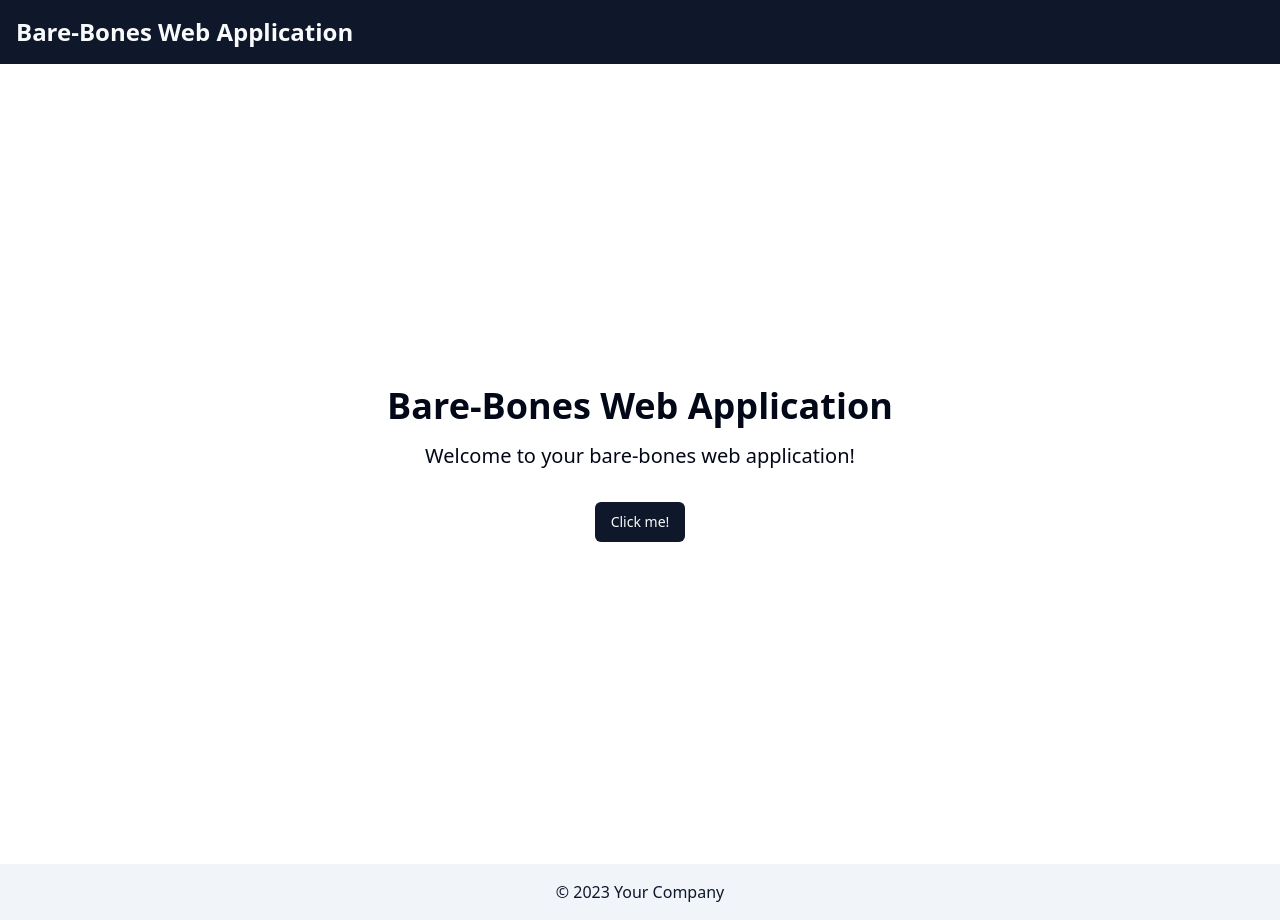
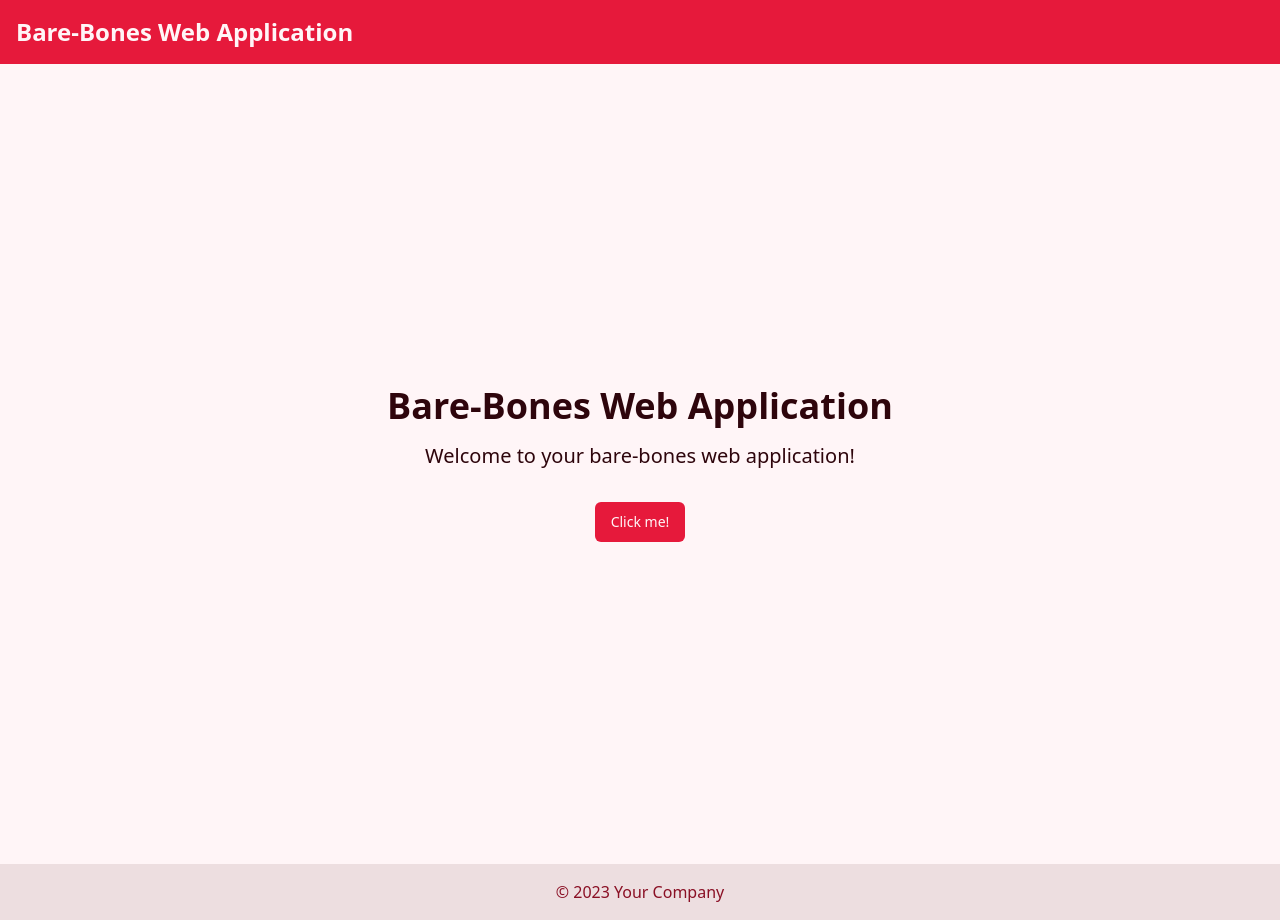
Before and after one commit to GPT-Engineer-App/application-base, a React (Vite) app: page / in a window 1280 px wide. Built offline with nearby package versions, Linux system fonts and the light colour scheme.

Commit message:
Update CSS variables for pink theme

```diff
--- a/src/index.css
+++ b/src/index.css
@@ -4,65 +4,65 @@
 
 @layer base {
   :root {
-    --background: 0 0% 100%;
-    --foreground: 222.2 84% 4.9%;
+    --background: 350 100% 98%;
+    --foreground: 350 80% 10%;
 
-    --card: 0 0% 100%;
-    --card-foreground: 222.2 84% 4.9%;
+    --card: 350 100% 98%;
+    --card-foreground: 350 80% 10%;
 
-    --popover: 0 0% 100%;
-    --popover-foreground: 222.2 84% 4.9%;
+    --popover: 350 100% 98%;
+    --popover-foreground: 350 80% 10%;
 
-    --primary: 222.2 47.4% 11.2%;
-    --primary-foreground: 210 40% 98%;
+    --primary: 350 80% 50%;
+    --primary-foreground: 350 100% 98%;
 
-    --secondary: 210 40% 96.1%;
-    --secondary-foreground: 222.2 47.4% 11.2%;
+    --secondary: 350 30% 90%;
+    --secondary-foreground: 350 80% 30%;
 
-    --muted: 210 40% 96.1%;
-    --muted-foreground: 215.4 16.3% 46.9%;
+    --muted: 350 30% 90%;
+    --muted-foreground: 350 50% 50%;
 
-    --accent: 210 40% 96.1%;
-    --accent-foreground: 222.2 47.4% 11.2%;
+    --accent: 350 60% 80%;
+    --accent-foreground: 350 80% 30%;
 
-    --destructive: 0 84.2% 60.2%;
-    --destructive-foreground: 210 40% 98%;
+    --destructive: 0 100% 60%;
+    --destructive-foreground: 350 100% 98%;
 
-    --border: 214.3 31.8% 91.4%;
-    --input: 214.3 31.8% 91.4%;
-    --ring: 222.2 84% 4.9%;
+    --border: 350 60% 80%;
+    --input: 350 60% 80%;
+    --ring: 350 80% 50%;
 
     --radius: 0.5rem;
   }
 
   .dark {
-    --background: 222.2 84% 4.9%;
-    --foreground: 210 40% 98%;
+    --background: 350 80% 10%;
+    --foreground: 350 100% 98%;
 
-    --card: 222.2 84% 4.9%;
-    --card-foreground: 210 40% 98%;
+    --card: 350 80% 10%;
+    --card-foreground: 350 100% 98%;
 
-    --popover: 222.2 84% 4.9%;
-    --popover-foreground: 210 40% 98%;
+    --popover: 350 80% 10%;
+    --popover-foreground: 350 100% 98%;
 
-    --primary: 210 40% 98%;
-    --primary-foreground: 222.2 47.4% 11.2%;
+    --primary: 350 80% 50%;
+    --primary-foreground: 350 100% 98%;
 
-    --secondary: 217.2 32.6% 17.5%;
-    --secondary-foreground: 210 40% 98%;
+    --secondary: 350 30% 30%;
+    --secondary-foreground: 350 100% 98%;
 
-    --muted: 217.2 32.6% 17.5%;
-    --muted-foreground: 215 20.2% 65.1%;
+    --muted: 350 30% 30%;
+    --muted-foreground: 350 50% 80%;
 
-    --accent: 217.2 32.6% 17.5%;
-    --accent-foreground: 210 40% 98%;
+    --accent: 350 60% 40%;
+    --accent-foreground: 350 100% 98%;
 
-    --destructive: 0 62.8% 30.6%;
-    --destructive-foreground: 210 40% 98%;
+    --destructive: 0 100% 40%;
+    --destructive-foreground: 350 100% 98%;
 
-    --border: 217.2 32.6% 17.5%;
-    --input: 217.2 32.6% 17.5%;
-    --ring: 212.7 26.8% 83.9%;
+    --border: 350 60% 40%;
+    --input: 350 60% 40%;
+    --ring: 350 80% 50%;
   }
 }
 
```
